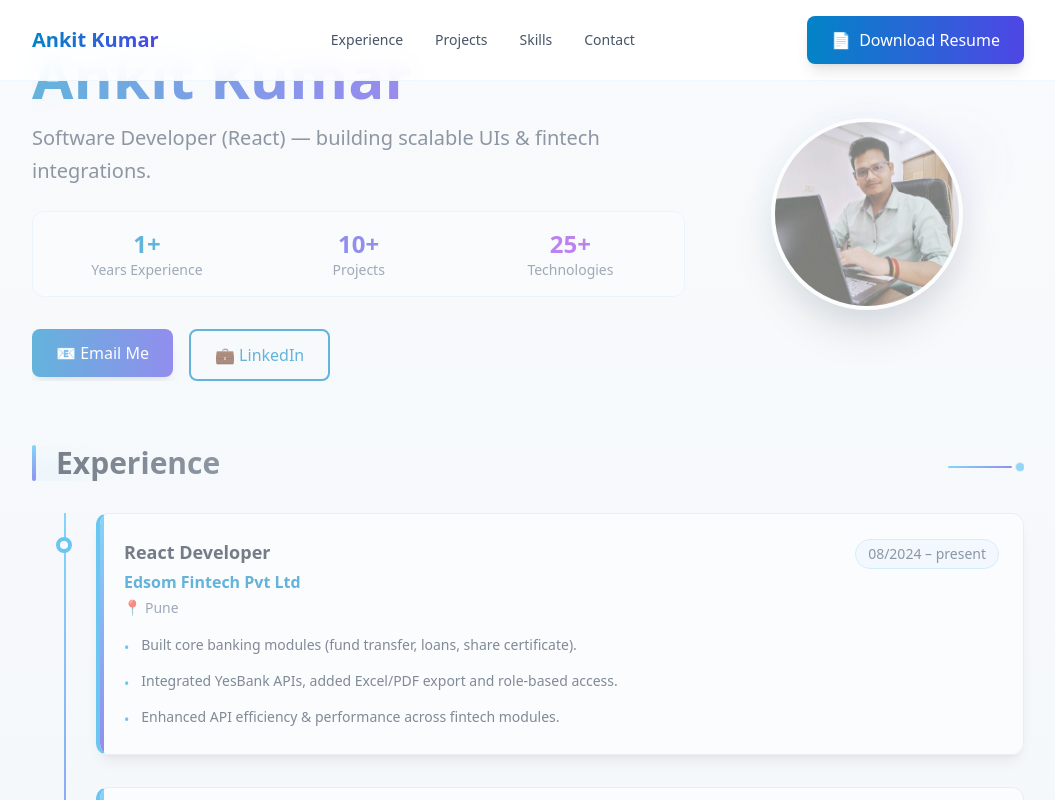
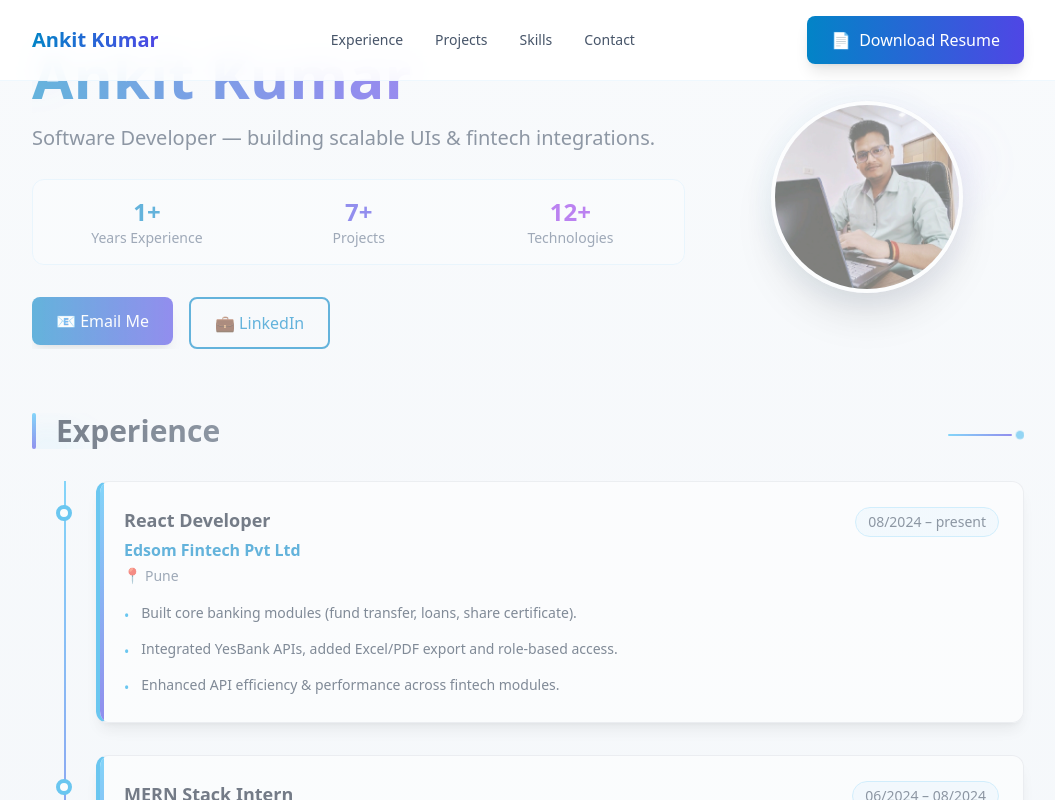
Before and after one commit to ankit-edsom-it/ankit-portfolio, a Next.js app: page / in a window 1280 px wide. Shown: the top 800 px of the page, without its empty margins (112-1167 px from the left). Built offline with nearby package versions, Linux system fonts and the light colour scheme.

Commit message:
resume updated

```diff
--- a/app/page.jsx
+++ b/app/page.jsx
@@ -256,7 +256,7 @@ export default function Home() {
             animate={{ opacity: 1 }}
             transition={{ duration: 1, delay: 1 }}
           >
-            Software Developer (React) — building scalable UIs & fintech integrations.
+            Software Developer — building scalable UIs & fintech integrations.
           </motion.p>
 
           {/* Stats Counter */}
@@ -272,13 +272,13 @@ export default function Home() {
             </div>
             <div className="text-center">
               <div className="text-2xl font-bold text-indigo-600">
-                <AnimatedCounter end={10} />+
+                <AnimatedCounter end={7} />+
               </div>
               <div className="text-sm text-slate-500">Projects</div>
             </div>
             <div className="text-center">
               <div className="text-2xl font-bold text-purple-600">
-                <AnimatedCounter end={25} />+
+                <AnimatedCounter end={12} />+
               </div>
               <div className="text-sm text-slate-500">Technologies</div>
             </div>
--- a/components/Navbar.jsx
+++ b/components/Navbar.jsx
@@ -125,7 +125,7 @@ export default function Navbar() {
             animate={{ opacity: 1, x: 0 }}
             transition={{ duration: 0.5, delay: 0.2 }}
           >
-            <Button as="a" href="/Ankit-Kumar-Resume.pdf" download>
+            <Button as="a" href="/AnkitResume.pdf" download>
               <motion.span className="flex items-center gap-2">
                 <motion.span
                   animate={{ rotate: [0, 10, 0] }}
```
Also changed, not shown: 2 other files (tests, documents, lock files or other folders).
